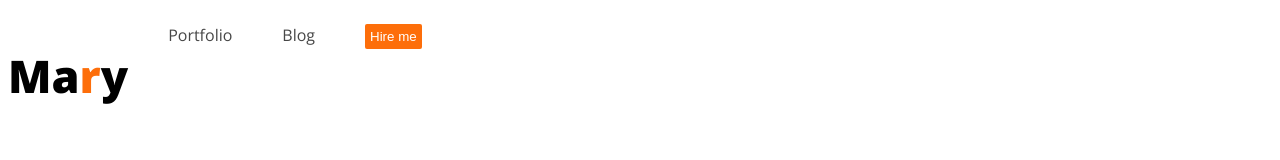
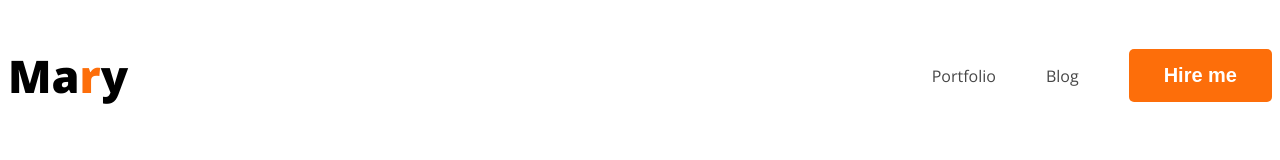
Before and after one commit to Alam-2003/devolper-portfolio, a plain HTML site: page index.html in a window 1280 px wide. Drawn offline with nearby package versions, Linux system fonts and the light colour scheme.

Commit message:
few changes in nav css

```diff
--- a/style/portfolio.css
+++ b/style/portfolio.css
@@ -5,12 +5,15 @@ body {
     font-optical-sizing: auto;
 
 }
-.main-btn{
+
+.main-btn {
     background-color: #FD6E0A;
     color: white;
     border: 0;
-    border-radius: 2px;
-    padding: 5px;
+    border-radius: 5px;
+    padding: 15px 35px;
+    font-size: 20px;
+    font-weight: 700;
 }
 
 
@@ -19,11 +22,14 @@ body {
 
 nav {
     display: flex;
+    justify-content: space-between;
+    align-items: center;
 }
 
 nav>ul {
     list-style: none;
     display: flex;
+    align-items: center;
 }
 
 nav a {
```
